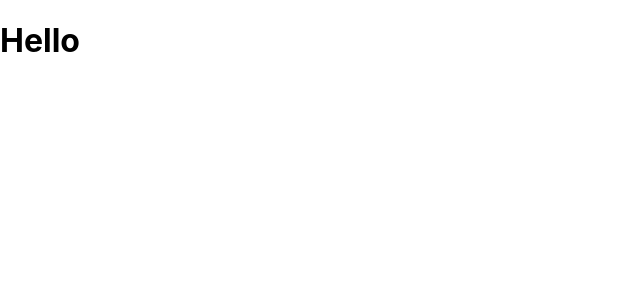
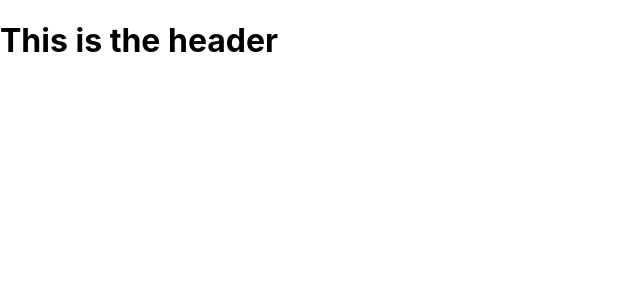
Before and after one commit to Tomassalgadodev/coffee_shop, a React (Create React App) app: page / in a window 1280 px wide. Shown: the top 300 px of the page, without its empty margins (0-640 px from the left). Built offline with nearby package versions, Linux system fonts and the light colour scheme.

Commit message:
Set up header component

```diff
--- a/src/App/App.js
+++ b/src/App/App.js
@@ -1,12 +1,15 @@
 import React from 'react';
 import './App.css';
+import Header from '../Header/Header';
 import { Route } from 'react-router-dom/cjs/react-router-dom.min';
+
+
 const App = () => {
   return (
     <React.Fragment>
       <Route exact path='/' render={() => {
         return (
-          <h1>Hello</h1>
+          <Header />
         )
       }}>
       </Route>
--- /dev/null
+++ b/src/Header/Header.js
@@ -0,0 +1,10 @@
+import React from "react";
+import './Header.css'
+
+const Header = () => {
+    return (
+        <h1>This is the header</h1>
+    )
+}
+
+export default Header;
```
Also changed, not shown: src/Header/Header.css (added), src/assets/CrownLogoPlain.png (added).
